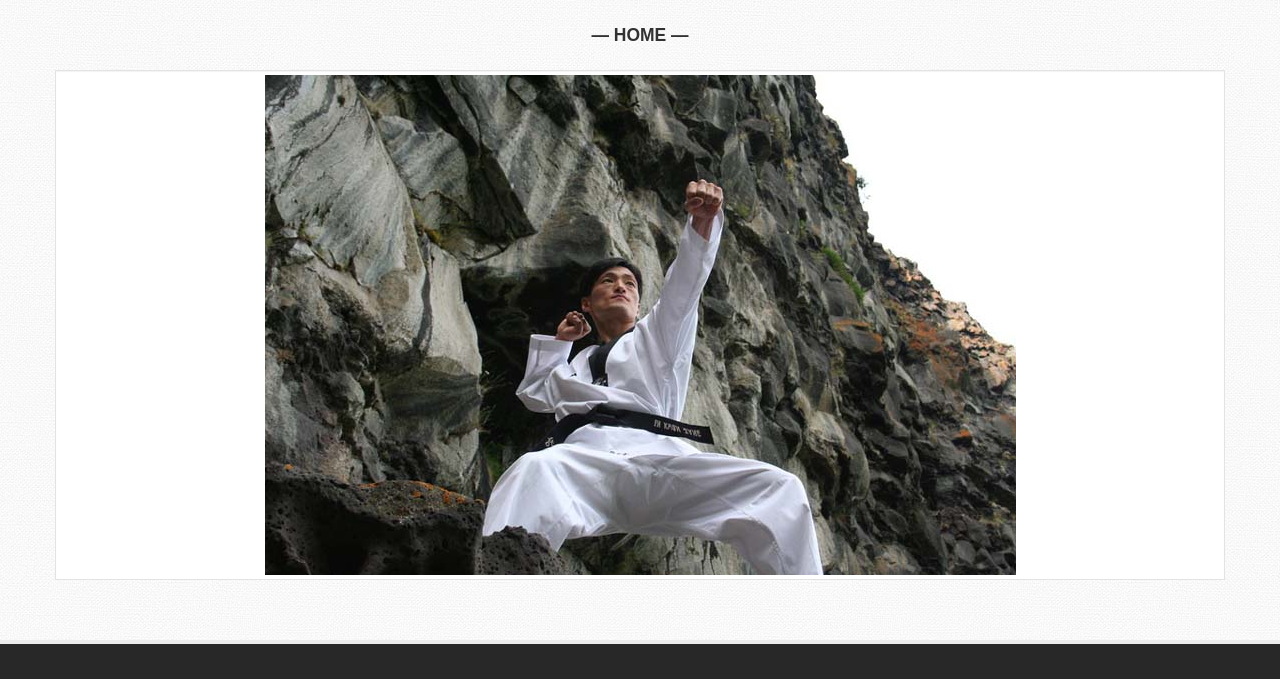
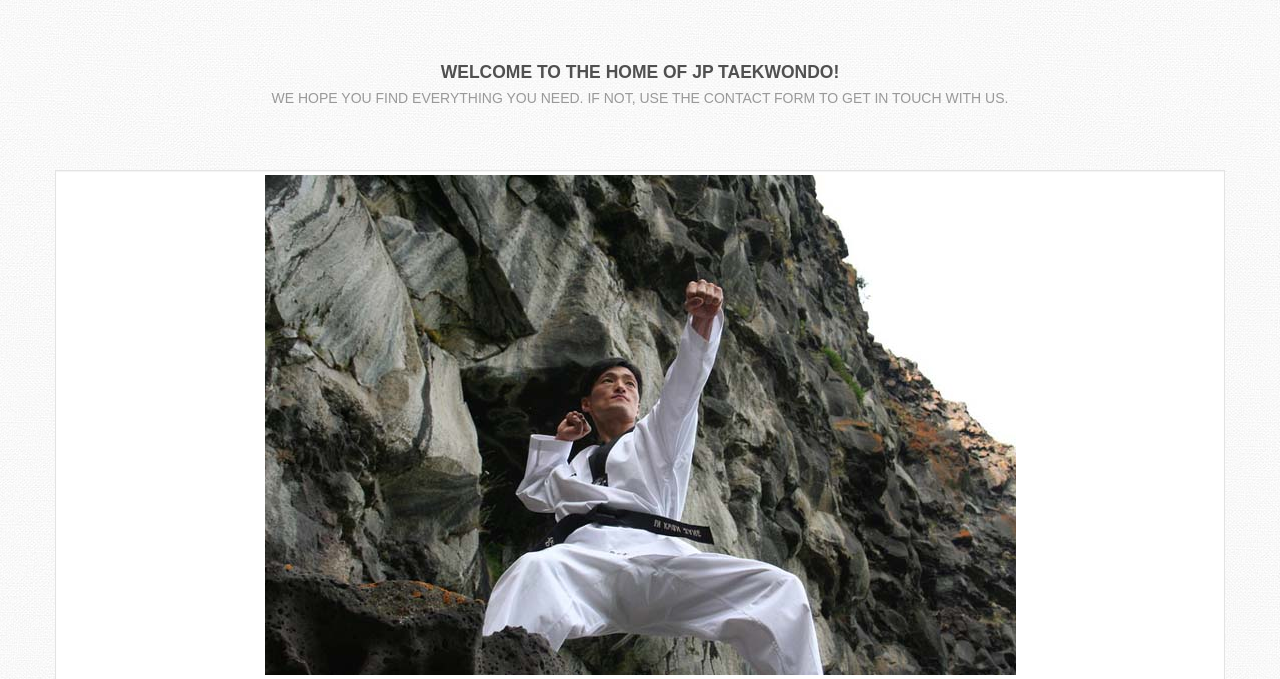
Before and after one commit to jklein/jptaekwondo, a PHP site: page / in a window 1280 px wide. Shown: the part 118-797 px from the top of the page. Run offline with PHP 8.4, Linux system fonts and the light colour scheme; some libraries are stand-ins or nearby versions.

Commit message:
Updating homepage

```diff
--- a/includes/header.php
+++ b/includes/header.php
@@ -62,6 +62,8 @@ $page = substr($_SERVER['SCRIPT_NAME'], strrpos($_SERVER['SCRIPT_NAME'], '/') +
         <!-- End header -->
 
         <!-- Start page header -->
+        <?php
+        if ($page != 'index.php') { ?>
             <section class="section-page-header">
                 <div class="container">
                     <div class="row">
@@ -78,4 +80,6 @@ $page = substr($_SERVER['SCRIPT_NAME'], strrpos($_SERVER['SCRIPT_NAME'], '/') +
                     ?>
                 </div>
             </section>
+            <?php
+        } ?>
         <!-- End page header -->
--- a/index.php
+++ b/index.php
@@ -3,6 +3,15 @@ $page_name = 'HOME';
 
 require 'includes/header.php';
 ?>
+<!-- Start welcome-message -->
+<section class="welcome-message">
+    <div class="container">
+        <div class="hero-unit">
+            <h4>Welcome to the home of JP Taekwondo!<br> <small>We hope you find everything you need.  If not, use the contact form to get in touch with us.</small></h4>
+        </div>
+    </div>
+</section>
+<!-- End welcome-message -->
 
 <!-- Start slider -->
 <section class="slider">
```
Lines whose indentation alone changed are shown as unchanged.
